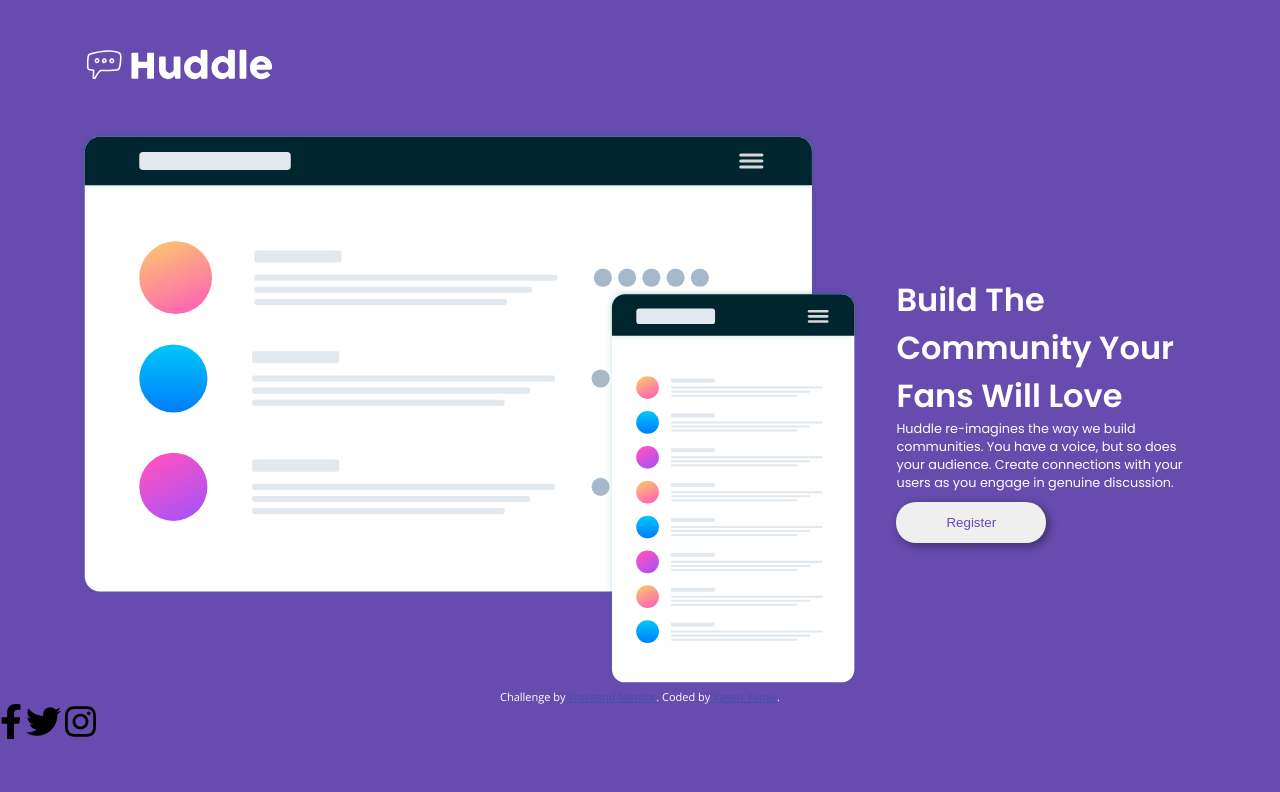
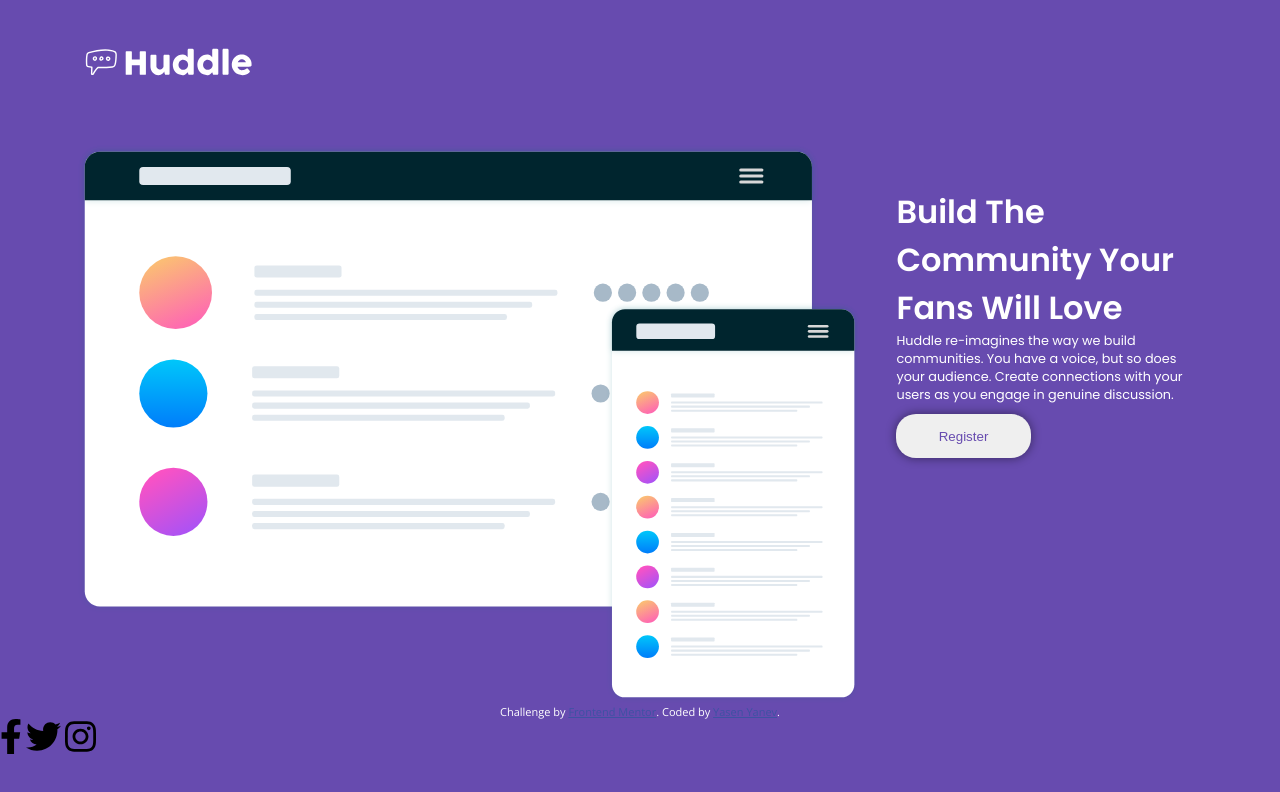
Before and after one commit to YasenYanev/huddle-landing-page, a plain HTML site: page index.html in a window 1280 px wide. Drawn offline with nearby package versions, Linux system fonts and the light colour scheme.

Commit message:
Text alignment of main section fixed

```diff
--- a/style.css
+++ b/style.css
@@ -35,10 +35,12 @@ header {
     flex-direction: row;
     align-items: center;
     width: 88%;
-    margin: 40px auto;
+    margin: auto;
+    margin-top: 40px;
+    margin-bottom: 60px;
 }
 header img {
-    width: 25vh;
+    width: 14vw;
 }
 /* main styles */
 main {
@@ -54,7 +56,8 @@ main img {
     margin-right: 35px;
 }
 main section {
-    position: relative;
+    margin-top: 5.5vh;
+    margin-bottom: auto;
 }
 main h1 {
     font-family: Poppins;
@@ -70,12 +73,12 @@ main h2 {
     margin-bottom: 10px;
 }
 section button {
-    padding: 13px 50px;
+    padding: 1.8vh 3.3vw;
     border: none;
     border-radius: 20px;
     color: hsl(257, 40%, 49%);
     font-weight: 400;
-    box-shadow: 3px 3px 10px rgba(0, 0, 0, 0.4);
+    box-shadow: 0px 0px 10px 1px rgba(0, 0, 0, 0.4);
     cursor: pointer;
 }
 /* footer styles */
```
